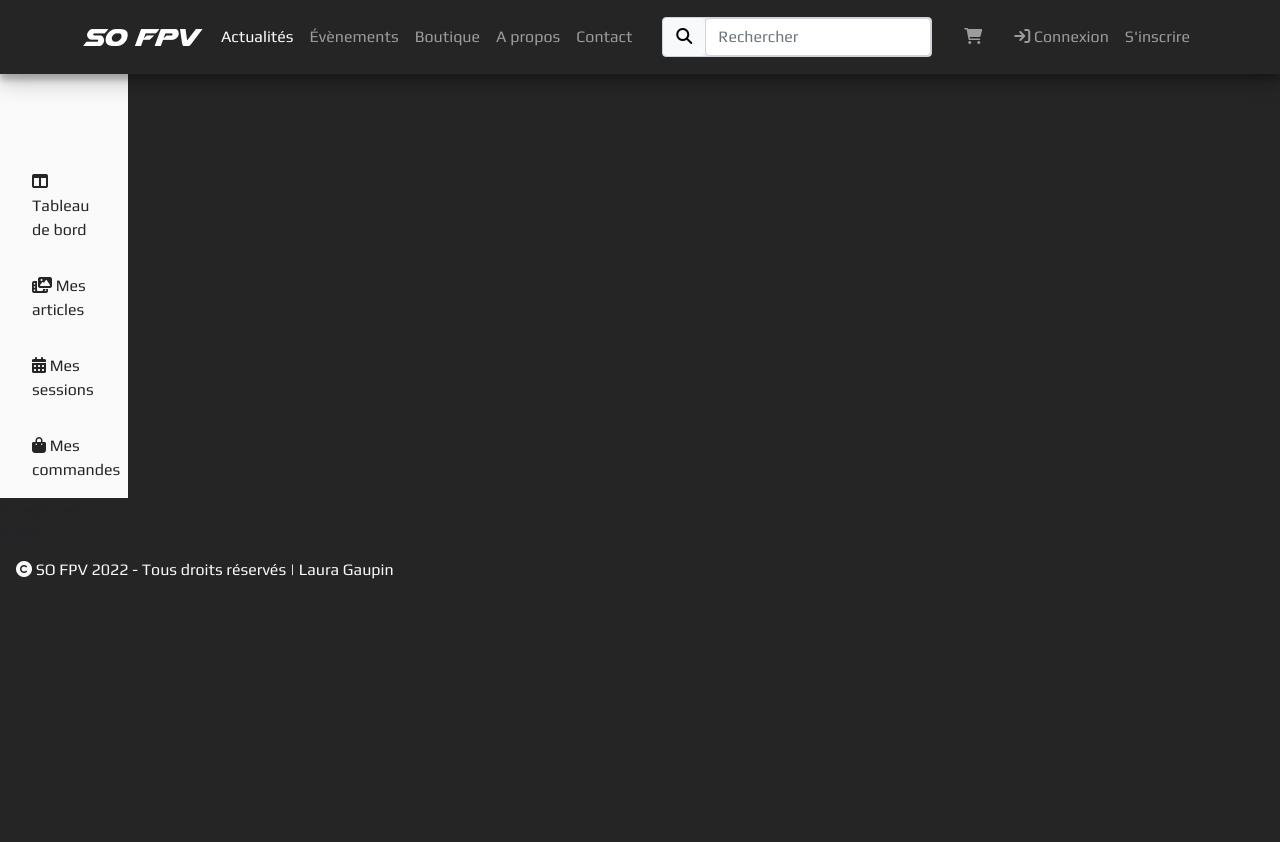
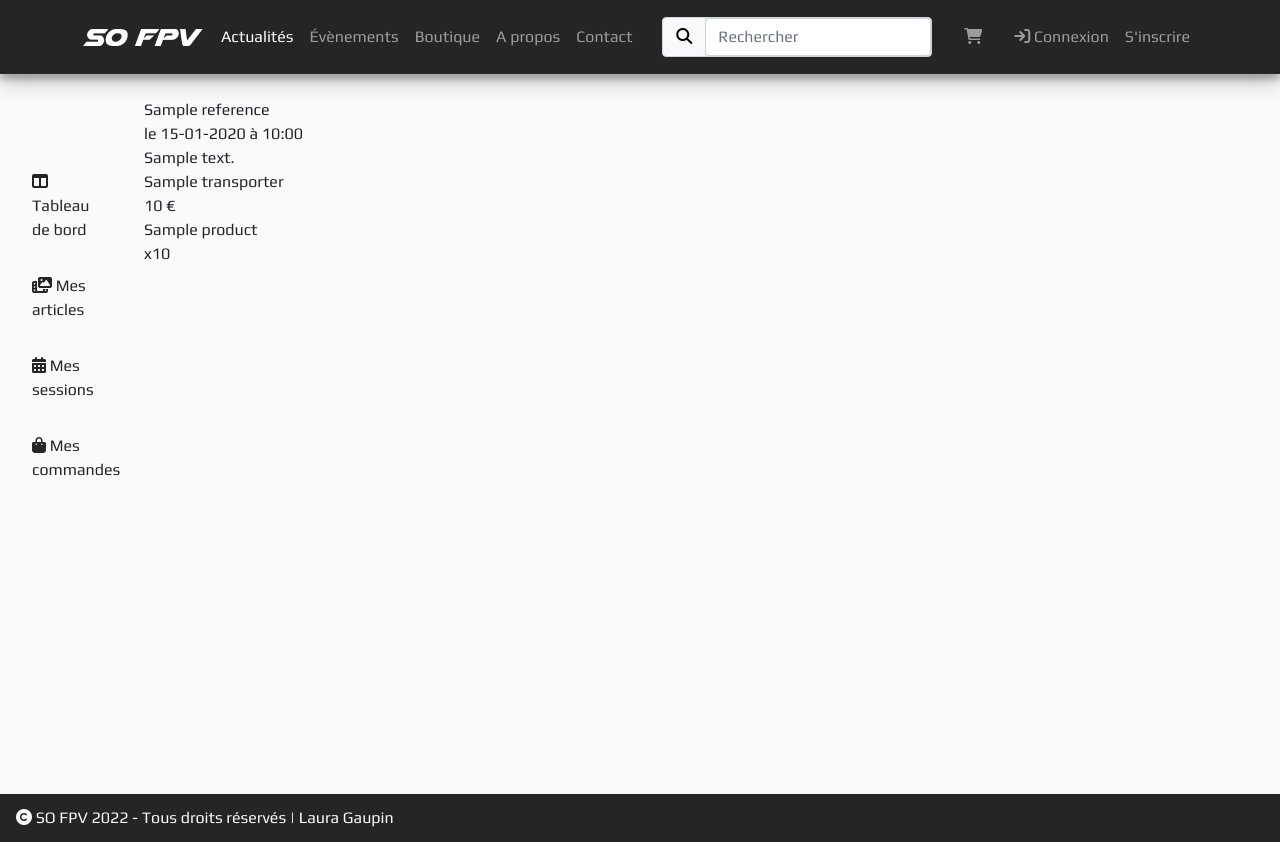
Before and after one commit to alexisr91/SOFPV, a Symfony app: template templates/account/order/index.html.twig in a window 1280 px wide. Before the commit the page ends 579 px from the top, so only its background shows below. Run offline with Twig, Linux system fonts and the light colour scheme; the template is opened without the code that fills it: most values are stand-ins (such as "Sample title", 1, 10 or a date in 2020); some libraries are stand-ins or nearby versions.

Commit message:
maj mon profil- mes commandes ajouté

```diff
--- a/public/css/style.css
+++ b/public/css/style.css
@@ -787,6 +787,12 @@
       width: 100%;
       height: 100%; }
 
+/*MES COMMANDES */
+section#myOrders .container-fluid {
+  background-color: #fafafa;
+  display: flex;
+  min-height: 90vh; }
+
 /*SHOP */
 /** SHOP **/
 section#shop {
--- a/public/scss/_myProfile.scss
+++ b/public/scss/_myProfile.scss
@@ -323,3 +323,12 @@
     }
 
 }
+
+/*MES COMMANDES */
+section#myOrders {
+    .container-fluid {
+        background-color: $white;
+        display: flex;
+        min-height: 90vh;
+    }
+}
--- a/src/Controller/AccountController.php
+++ b/src/Controller/AccountController.php
@@ -471,7 +471,7 @@
     public function myOrders(OrderRepository $orderRepository){
 
         $user = $this->getUser();
-        $orders = $orderRepository->findBy(['user'=>$user]);
+        $orders = $orderRepository->findOrderSucceededByUser($user);
 
         return $this->render('/account/order/index.html.twig', [
             'title'=> 'Mes commandes',
--- a/templates/account/order/index.html.twig
+++ b/templates/account/order/index.html.twig
@@ -12,14 +12,25 @@
         <div class="sidebar">
             {{include('partials/_sidebarMenuProfile.html.twig')}}
         </div>
-            <div class="row">
+            <div class="row row-cols-md-1 g-4 px-3 pt-4">
               {% for order in orders %}
-              <div class="col-md-3">
-                {{order.reference}}<br>
-                {{order.deliveryStatus}}<br>
+                <div class="col">
+                {{order.reference}} <br>
+                le {{order.createdAt|date('d-m-Y à H:i')}} <br>
+                {{order.deliveryAddress|raw}} <br>
+                {{order.transporter.name}} <br>
+                {{order.transporter.price}} &euro;<br>
+                {% for cart in order.carts %}
+                {{cart.product.name}} <br>
+                x{{cart.quantity}}
+                {% endfor %}
 
-              </div>
+                </div>
+
               {% endfor %}
+
+
+
             </div>
 
     </section>
```
Also changed, not shown: src/Controller/StripeController.php (+11 -3 lines), src/Repository/OrderRepository.php (+14 -14 lines), 1 other file.
